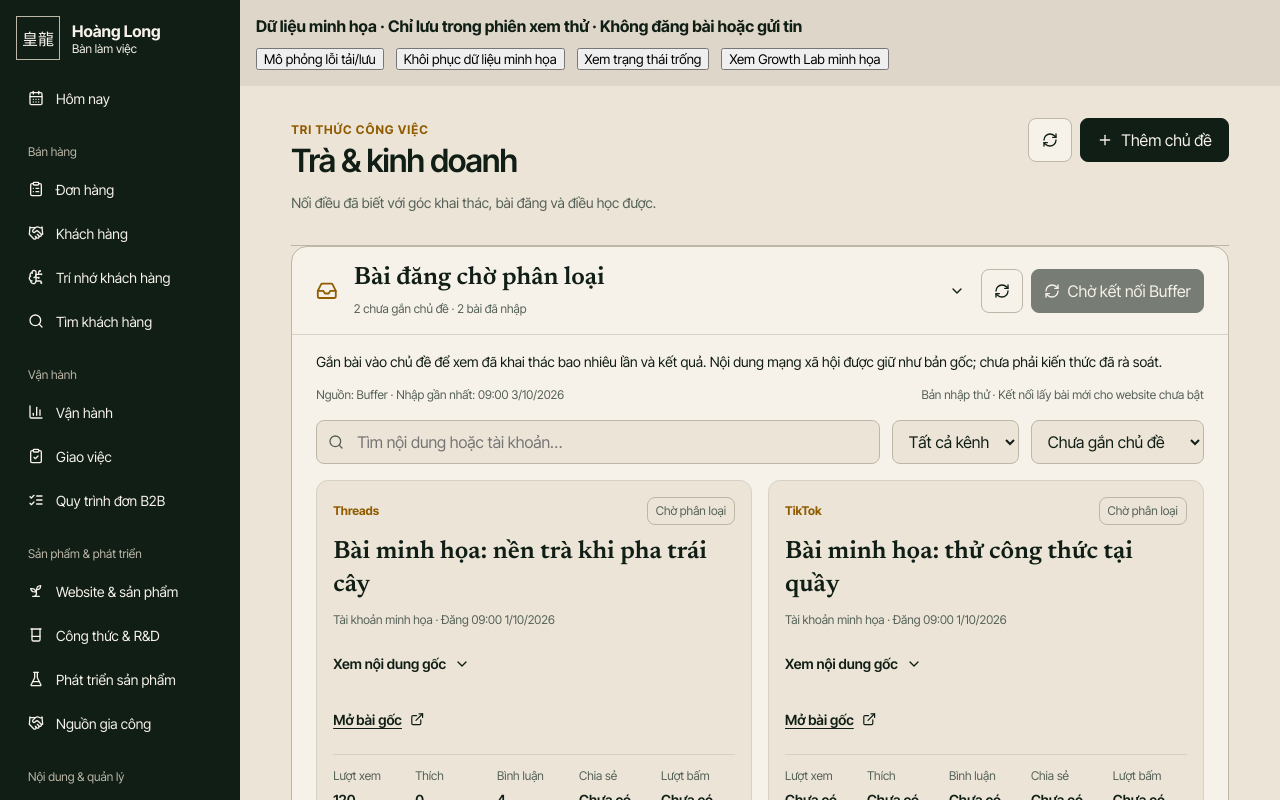
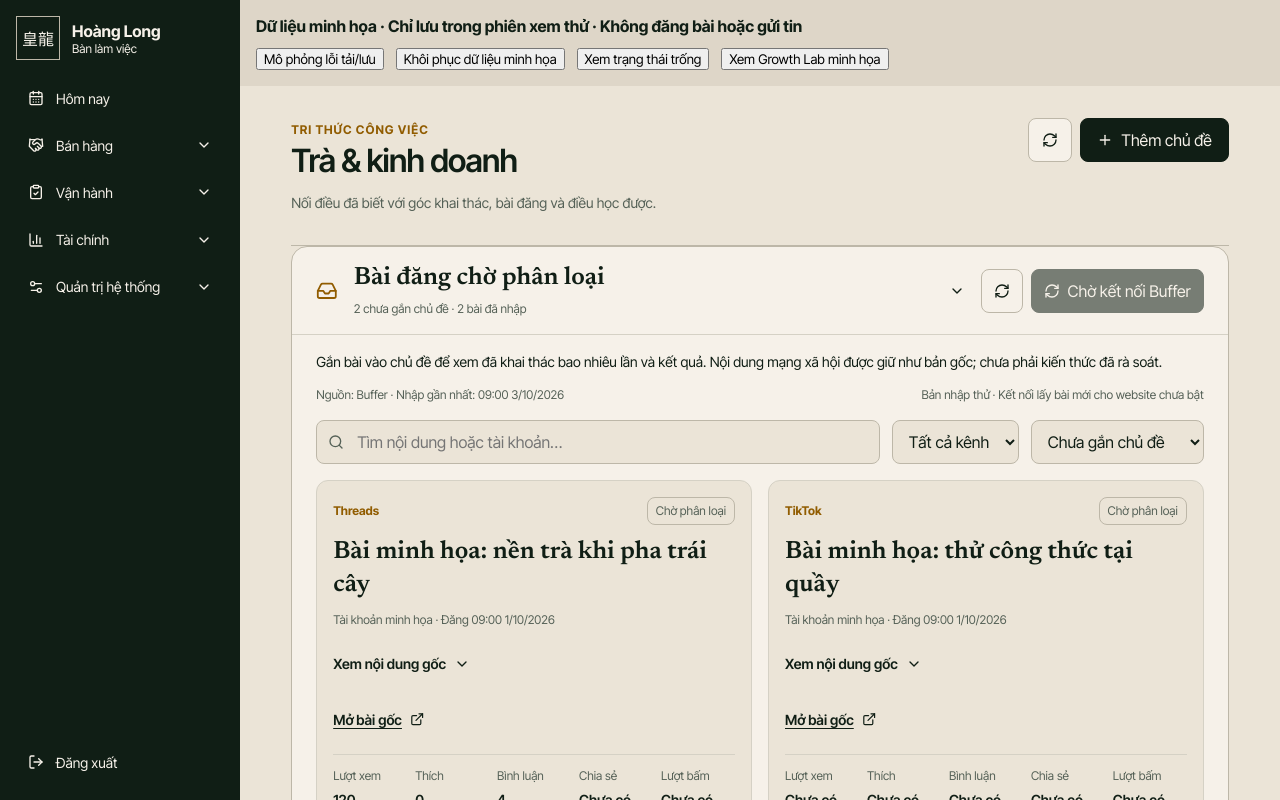
Before and after one commit to longnguyen29/hoang-long-tra-app, a Next.js app: page /ui-review/knowledge in a window 1280 px wide. Shown: the top 800 px of the page. Built offline with nearby package versions, Linux system fonts and the light colour scheme.

Commit message:
Simplify staff dashboard and group navigation by work area

```diff
--- a/components/staff/StaffShell.jsx
+++ b/components/staff/StaffShell.jsx
@@ -2,27 +2,29 @@
 
 import { useEffect, useRef, useState } from "react";
 import Link from "next/link";
-import { usePathname, useRouter } from "next/navigation";
-import { CalendarDays, ExternalLink, LogOut, Menu, ShieldCheck } from "lucide-react";
+import { usePathname, useRouter, useSearchParams } from "next/navigation";
+import { CalendarDays, ChevronDown, ExternalLink, LogOut, Menu } from "lucide-react";
 import { createClient } from "@/lib/supabase/client";
-import { STAFF_APPS, STAFF_APP_GROUPS } from "./staff-navigation";
+import { visibleStaffWorkAreas, activeStaffWorkLink } from "./staff-navigation";
 import styles from "./StaffShell.module.css";
 import { StaffFeaturesContext } from "./StaffFeatures";
 
 export default function StaffShell({ children, partnerNetworkEnabled = false, allowedModules = null, canManageAccess = false }) {
   const pathname = usePathname();
   const router = useRouter();
+  const search = useSearchParams();
+  const tab = search.get("tab");
+  const locationKey = pathname + "?" + (tab || "");
   const menu = useRef(null);
+  const [expanded, setExpanded] = useState(null);
   const [leaving, setLeaving] = useState(false);
   const [error, setError] = useState("");
-  useEffect(() => { if (menu.current) menu.current.open = false; }, [pathname]);
+  useEffect(() => { if (menu.current) menu.current.open = false; }, [locationKey]);
   if (pathname === "/admin/login" || pathname === "/admin/legacy") return children;
-  const active = (href) => href === "/admin" ? pathname === href : pathname.startsWith(href.split("?")[0]);
-  const isVisible = key => (allowedModules === null || allowedModules.includes(key)) && (key !== "partnerNetwork" || partnerNetworkEnabled);
+  const areas = visibleStaffWorkAreas(allowedModules, partnerNetworkEnabled, canManageAccess);
   const home = allowedModules === null ? "/admin" : allowedModules.includes("work") ? "/admin/work" : "/admin";
-  const current = Object.values(STAFF_APPS).find(app => active(app.href));
-  const currentGroup = STAFF_APP_GROUPS.find(group => group.keys.includes(current?.key));
-  const related = currentGroup?.keys.filter(isVisible).map(key => STAFF_APPS[key]) || [];
+  const current = activeStaffWorkLink(areas, pathname, search);
+  const openArea = expanded?.locationKey === locationKey ? expanded.id : current?.area || (allowedModules !== null && areas.length === 1 ? areas[0].id : null);
   function prefetchOnIntent(event) {
     const anchor = event.target.closest("a[href]");
     if (!anchor || navigator.connection?.saveData) return;
@@ -32,21 +34,20 @@ export default function StaffShell({ children, partnerNetworkEnabled = false, al
     }
   }
   const navigation = <>
-    {allowedModules === null && <Link href="/admin" aria-current={active("/admin") ? "page" : undefined}><CalendarDays/><span>Hôm nay</span></Link>}
-    {STAFF_APP_GROUPS.map(({ label, keys }) => {
-      const visibleKeys = keys.filter(isVisible);
-      if (!visibleKeys.length) return null;
-      return <section key={label}>
-        <h2>{label}</h2>
-        {visibleKeys.map(key => {
-          const app = STAFF_APPS[key];
-          const Icon = app.icon;
-          return <Link key={key} href={app.href} aria-current={active(app.href) ? "page" : undefined}><Icon/><span>{app.label}</span></Link>;
-        })}
+    {allowedModules === null && <Link prefetch={false} href="/admin" aria-current={pathname === "/admin" ? "page" : undefined}><CalendarDays/><span>Hôm nay</span></Link>}
+    {areas.map(({ id, label, icon: Icon, links }) => {
+      const open = openArea === id;
+      return <section key={id} className={styles.navArea}>
+        <button type="button" aria-expanded={open} data-current={current?.area === id} onClick={() => setExpanded({ locationKey, id: open ? null : id })}>
+          <Icon aria-hidden="true"/><span>{label}</span><ChevronDown aria-hidden="true"/>
+        </button>
+        {open && <ul>{links.map(item => <li key={item.href}>{item.external
+          ? <a href={item.href} target="_blank" rel="noreferrer">{item.label}<ExternalLink aria-hidden="true"/></a>
+          : <Link href={item.href} prefetch={false} aria-current={item.href === current?.href ? "page" : undefined}>
+            {item.label}
+          </Link>}</li>)}</ul>}
       </section>;
     })}
-    {canManageAccess && <Link href="/admin/team-access" aria-current={active("/admin/team-access") ? "page" : undefined}><ShieldCheck/><span>Quyền thành viên</span></Link>}
-    <a href="/" target="_blank" rel="noreferrer"><ExternalLink/><span>Xem website ↗</span></a>
   </>;
   async function logout() {
     setLeaving(true); setError("");
@@ -56,24 +57,18 @@ export default function StaffShell({ children, partnerNetworkEnabled = false, al
       router.replace("/admin/login"); router.refresh();
     } catch { setError("Chưa đăng xuất được. Hãy thử lại."); setLeaving(false); }
   }
-  return <StaffFeaturesContext.Provider value={{ partnerNetworkEnabled: partnerNetworkEnabled && isVisible("partnerNetwork"), allowedModules }}><div className={styles.shell} data-staff-shell onPointerOver={prefetchOnIntent} onFocus={prefetchOnIntent}>
+  return <StaffFeaturesContext.Provider value={{ partnerNetworkEnabled: partnerNetworkEnabled && (allowedModules === null || allowedModules.includes("partnerNetwork")), allowedModules }}><div className={styles.shell} data-staff-shell onPointerOver={prefetchOnIntent} onFocus={prefetchOnIntent}>
     <a href="#staff-content" className={styles.skip}>Đến nội dung công việc</a>
     <aside className={styles.sidebar} data-staff-navigation>
       <Link href={home} className={styles.brand}><span aria-hidden="true">皇龍</span><b>Hoàng Long<small>Bàn làm việc</small></b></Link>
       <nav aria-label="Điều hướng công việc" className={styles.desktop}>{navigation}</nav>
       <details ref={menu} className={styles.mobile} onKeyDown={event => { if(event.key === "Escape") { menu.current.open = false; menu.current.querySelector("summary").focus(); } }}>
-        <summary><Menu/><span>{current?.label || (pathname === "/admin/team-access" ? "Quyền thành viên" : "Hôm nay")}</span></summary>
+        <summary aria-label={`Menu công việc · ${current?.label || "Hôm nay"}`}><Menu aria-hidden="true"/><span>{current?.label || "Hôm nay"}</span></summary>
         <nav aria-label="Điều hướng công việc trên điện thoại">{navigation}</nav>
       </details>
       <div className={styles.account}><button onClick={logout} disabled={leaving} aria-label="Đăng xuất"><LogOut/><span>{leaving ? "Đang đăng xuất…" : "Đăng xuất"}</span></button>{error && <p role="alert">{error}</p>}</div>
     </aside>
     <div id="staff-content" tabIndex={-1} className={styles.content}>
-      {currentGroup && <div className={styles.contextBar}>
-        <div className={styles.contextHeading}><span>{currentGroup.label}</span><small>{current?.description}</small></div>
-        <nav className={styles.contextLinks} aria-label={`Các mục ${currentGroup.label}`}>
-          {related.map(app => <Link key={app.key} href={app.href} aria-current={active(app.href) ? "page" : undefined}>{app.short}</Link>)}
-        </nav>
-      </div>}
       {children}
     </div>
   </div></StaffFeaturesContext.Provider>;
--- a/components/staff/StaffShell.module.css
+++ b/components/staff/StaffShell.module.css
@@ -23,17 +23,11 @@
 
 .content :global(.hl-admin-state) button{display:inline-flex;align-items:center;gap:var(--space-xs);min-height:var(--control-height);padding:var(--space-xs) var(--space-sm);border:0;border-radius:var(--radius-control);background:var(--color-ink);color:var(--color-paper);font:inherit}
 
-/* Quick context across related work areas; preserves the underlying pages. */
-.contextBar{padding:16px clamp(16px,3vw,40px) 0;background:var(--color-paper);border-bottom:1px solid var(--color-rule)}
-.contextHeading{display:flex;align-items:baseline;gap:14px;min-width:0}
-.contextHeading>span{font-size:.75rem;font-weight:700;letter-spacing:.05em;text-transform:uppercase;white-space:nowrap}
-.contextHeading small{font-size:.75rem;opacity:.7;overflow:hidden;text-overflow:ellipsis;white-space:nowrap}
-.contextLinks{display:flex;gap:5px;overflow-x:auto;overscroll-behavior-inline:contain;scrollbar-width:thin;padding:12px 0 10px}
-.contextLinks a{display:inline-flex;align-items:center;white-space:nowrap;min-height:38px;padding:0 14px;border-radius:99px;color:var(--color-ink);font-size:.8rem;text-decoration:none}
-.contextLinks a:hover{background:var(--color-paper-2)}
-.contextLinks a[aria-current=page]{background:var(--color-ink);color:var(--color-paper);font-weight:700}
-@media(max-width:40rem){.contextHeading small{display:none}.contextBar{padding-top:12px}.contextLinks{padding-top:8px}}
-@media (prefers-reduced-motion: no-preference){.contextLinks a{transition:background-color 150ms ease,color 150ms ease,transform 150ms ease}.contextLinks a:active{transform:scale(.97);transition-duration:0ms}}
-
-/* Desktop already has a complete sidebar; keep the related-page rail for mobile. */
-@media(min-width:64rem){.contextBar{display:none}}
+/* Show one work area at a time so the navigation stays short. */
+.navArea { margin-block:.2rem; }
+.navArea button { width:100%; color:inherit; background:none; border:0; display:flex; align-items:center; gap:var(--space-xs); min-height:var(--control-height); border-radius:var(--radius-control); padding:0 var(--space-xs); font:inherit; font-size:var(--text-sm); text-align:start; cursor:pointer; }
+.navArea button span { flex:1; }
+.navArea button:hover,.navArea button[data-current=true] { background:color-mix(in srgb, var(--color-paper) 12%, transparent); }
+.navArea button[aria-expanded=true] svg:last-child { transform:rotate(180deg); }
+.navArea ul { list-style:none; padding:0 0 0 calc(var(--space-sm) + var(--space-xs)); margin:0; }
+.navArea li a { justify-content:space-between; }
--- a/components/staff/staff-navigation.js
+++ b/components/staff/staff-navigation.js
@@ -82,3 +82,55 @@ export const STAFF_APP_GROUPS = [
 ];
 
 export const STAFF_APP_LIST = STAFF_APP_GROUPS.flatMap((group) => group.keys.map((key) => STAFF_APPS[key]));
+
+export const STAFF_WORK_AREAS = [
+  { id: "sales", label: "Bán hàng", icon: Handshake, links: [
+    { module: "pipeline" }, { module: "orders" },
+    { module: "orders", label: "Trang mua riêng", href: "/admin/orders/private" },
+    { module: "customerMemory" }, { module: "discovery" }, { module: "partnerNetwork" },
+    { module: "assistant" }, { module: "growth" },
+  ] },
+  { id: "operations", label: "Vận hành", icon: ClipboardCheck, links: [
+    { module: "work" }, { module: "operations", label: "Kho & sản xuất" }, { module: "procedures" },
+    { module: "recipes" }, { module: "productDevelopment" }, { module: "suppliers" },
+    { module: "knowledge" }, { module: "documents" },
+  ] },
+  { id: "finance", label: "Tài chính", icon: BarChart3, links: [
+    { module: "operations", label: "Công nợ", href: "/admin/operations?tab=finance" },
+    { module: "operations", label: "Giá vốn & định giá", href: "/admin/operations/pricing" },
+    { module: "operations", label: "Chi phí", href: "/admin/operations/expenses" },
+    { module: "operations", label: "Ngân sách", href: "/admin/operations/budget" },
+    { module: "control", label: "Báo cáo kinh doanh", href: "/admin/control?tab=reports" },
+    { module: "control", label: "Thanh toán", href: "/admin/control?tab=payment" },
+  ] },
+  { id: "system", label: "Quản trị hệ thống", icon: Settings2, links: [
+    { module: "house" },
+    { module: "control", label: "Tích hợp & kết nối", href: "/admin/control?tab=connections" },
+    { label: "Quyền thành viên", href: "/admin/team-access", accessAdminOnly: true },
+    { label: "Xem website", href: "/", external: true },
+  ] },
+];
+
+export function visibleStaffWorkAreas(allowedModules, partnerNetworkEnabled, canManageAccess) {
+  return STAFF_WORK_AREAS.map(area => ({
+    ...area,
+    links: area.links.filter(item => {
+      if (item.accessAdminOnly) return canManageAccess;
+      if (!item.module) return allowedModules === null;
+      return (allowedModules === null || allowedModules.includes(item.module)) &&
+        (item.module !== "partnerNetwork" || partnerNetworkEnabled);
+    }).map(item => ({ ...STAFF_APPS[item.module], ...item })),
+  })).filter(area => area.links.length);
+}
+
+export function activeStaffWorkLink(areas, pathname, search) {
+  const actualTab = search.get("tab") || (pathname === "/admin/control" ? "reports" : null);
+  const items = areas.flatMap(area => area.links.map(item => ({ ...item, area: area.id })));
+  const candidates = items.filter(item => {
+    if (item.external) return false;
+    const [path, query] = item.href.split("?");
+    if (query?.startsWith("tab=")) return pathname === path && actualTab === query.slice(4);
+    return pathname === path || pathname.startsWith(path + "/");
+  });
+  return candidates.sort((a, b) => b.href.length - a.href.length)[0];
+}
```
Also changed, not shown: components/staff/BusinessControl.jsx (+14 -4 lines), components/staff/MorningDesk.jsx (+46 -40 lines), components/staff/MorningDesk.module.css (+8 -0 lines), components/staff/OperationsControl.jsx (+15 -4 lines), 1 other file (tests, documents, lock files or other folders).
